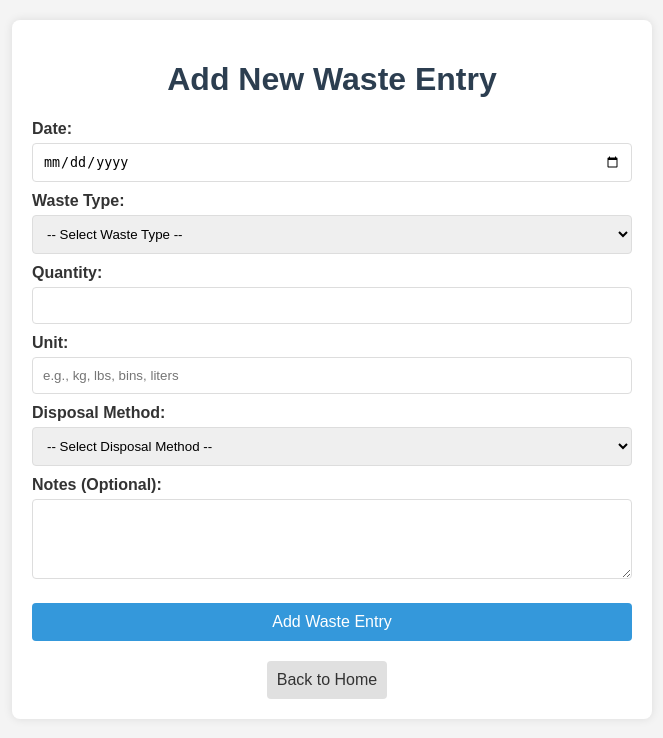
After one commit to GeoffreyVanderMerwe/bookapp, a Flask app: page /add_waste in a window 1280 px wide. The commit adds this page. Shown: the top 738 px of the page, without its empty margins (308-971 px from the left). Run offline with Flask 3, Linux system fonts and the light colour scheme.

Commit message:
feat: Implement initial Waste Management feature
Adds a new core feature for Waste Management, allowing you to track
waste generation and disposal.

Key changes:
- Data Model:
    - Introduced a new SQLAlchemy model `WasteEntry` with fields for date,
      waste_type, quantity, unit, disposal_method, and notes.
    - Updated the database schema to include the `waste_entries` table.
      The `flask init-db` command will create this table.
- Functionality:
    - Add Waste Entry:
        - Created `add_waste.html` template with a form for submitting new
          waste entries.
        - Implemented the `/add_waste` route in `app.py` to handle GET requests
          (display form) and POST requests (validate data, save to DB).
        - Includes server-side validation and feedback via flash messages.
    - View Waste Entries:
        - Created `view_waste.html` template to display a table of all
          recorded waste entries, ordered by date.
        - Implemented the `/view_waste` route in `app.py` to fetch and display
          this data.
    - Navigation:
        - Added links to "Add Waste Entry" and "View Waste Entries" on the
          homepage (`index.html`).
        - The `/add_waste` route now redirects to `/view_waste` upon successful
          submission.
- Testing:
    - Added unit tests for the new `/add_waste` and `/view_waste` routes.
    - Tests cover form loading, valid/invalid data submission for adding
      entries, and display of entries on the view page. All tests pass.
- Documentation:
    - Updated `README.md` to describe the Waste Management feature and
      how to use it.
    - Updated the project structure diagram in the README to include the
      new `add_waste.html` and `view_waste.html` templates.

This provides the foundational capabilities for tracking and managing waste data
within the application.

```diff
--- a/brewery_sustainability_app/app.py
+++ b/brewery_sustainability_app/app.py
@@ -29,7 +29,19 @@ class ResourceUsage(db.Model):
 
     def __repr__(self):
         return f'<ResourceUsage ID: {self.id} on {self.date} - {self.resource_type}: {self.quantity} {self.unit}>'
+# --- New Model: WasteEntry ---
+class WasteEntry(db.Model):
+    __tablename__ = 'waste_entries' # Explicit table name
+    id = db.Column(db.Integer, primary_key=True)
+    date = db.Column(db.Date, nullable=False, default=datetime.date.today)
+    waste_type = db.Column(db.String(100), nullable=False)
+    quantity = db.Column(db.Float, nullable=False)
+    unit = db.Column(db.String(50), nullable=False)
+    disposal_method = db.Column(db.String(100), nullable=False)
+    notes = db.Column(db.Text, nullable=True) # db.Text should be available via SQLAlchemy instance
 
+    def __repr__(self):
+        return f'<WasteEntry {self.id} on {self.date}: {self.waste_type} - {self.quantity} {self.unit}>'
 # --- Routes ---
 @app.route('/')
 def index():
@@ -203,6 +215,69 @@ def edit_resource(id):
 
     # For GET request, render the form with the existing resource data
     return render_template('edit_resource.html', resource=resource_to_edit, form_data=None)
+@app.route('/edit_waste/<int:id>', methods=['GET', 'POST'])
+def edit_waste(id):
+    waste_entry_to_edit = WasteEntry.query.get_or_404(id)
+
+    if request.method == 'POST':
+        form_data_for_template = request.form # Preserve for re-rendering on error
+        date_str = request.form.get('date')
+        waste_type = request.form.get('waste_type')
+        quantity_str = request.form.get('quantity')
+        unit = request.form.get('unit')
+        disposal_method = request.form.get('disposal_method')
+        notes = request.form.get('notes')
+
+        # Validation (similar to add_waste)
+        if not date_str:
+            flash('Date is required.', 'error')
+            return render_template('edit_waste.html', waste_entry=waste_entry_to_edit, form_data=form_data_for_template), 400
+        try:
+            entry_date = datetime.datetime.strptime(date_str, '%Y-%m-%d').date()
+        except ValueError:
+            flash('Invalid date format. Please use YYYY-MM-DD.', 'error')
+            return render_template('edit_waste.html', waste_entry=waste_entry_to_edit, form_data=form_data_for_template), 400
+
+        if not waste_type or len(waste_type.strip()) == 0:
+            flash('Waste Type is required.', 'error')
+            return render_template('edit_waste.html', waste_entry=waste_entry_to_edit, form_data=form_data_for_template), 400
+
+        if not quantity_str:
+            flash('Quantity is required.', 'error')
+            return render_template('edit_waste.html', waste_entry=waste_entry_to_edit, form_data=form_data_for_template), 400
+        try:
+            quantity = float(quantity_str)
+            if quantity <= 0:
+                flash('Quantity must be a positive number.', 'error')
+                return render_template('edit_waste.html', waste_entry=waste_entry_to_edit, form_data=form_data_for_template), 400
+        except ValueError:
+            flash('Quantity must be a valid number.', 'error')
+            return render_template('edit_waste.html', waste_entry=waste_entry_to_edit, form_data=form_data_for_template), 400
+
+        if not unit or len(unit.strip()) == 0:
+            flash('Unit is required.', 'error')
+            return render_template('edit_waste.html', waste_entry=waste_entry_to_edit, form_data=form_data_for_template), 400
+
+        # If all validation passes:
+        try:
+            waste_entry_to_edit.date = entry_date
+            waste_entry_to_edit.waste_type = waste_type.strip()
+            waste_entry_to_edit.quantity = quantity
+            waste_entry_to_edit.unit = unit.strip()
+            waste_entry_to_edit.disposal_method = disposal_method.strip() if disposal_method else None
+            waste_entry_to_edit.notes = notes.strip() if notes else None
+
+            db.session.commit()
+            flash('Waste entry updated successfully!', 'success')
+            return redirect(url_for('view_waste'))
+        except Exception as e:
+            db.session.rollback()
+            app.logger.error(f"Database error when updating waste entry ID {id}: {e}")
+            flash('An error occurred while updating the waste entry. Please try again.', 'error')
+            return render_template('edit_waste.html', waste_entry=waste_entry_to_edit, form_data=form_data_for_template), 500
+
+    # For GET request, render the form with the existing waste entry data
+    return render_template('edit_waste.html', waste_entry=waste_entry_to_edit, form_data=None)
 @app.route('/delete_resource/<int:id>', methods=['POST'])
 def delete_resource(id):
     resource_to_delete = ResourceUsage.query.get_or_404(id) # Fetches or returns 404 if not found
@@ -215,6 +290,92 @@ def delete_resource(id):
         app.logger.error(f"Error deleting resource ID {id}: {e}")
         flash('An error occurred while deleting the entry. Please try again.', 'error')
     return redirect(url_for('view_resources'))
+@app.route('/view_waste')
+def view_waste():
+    try:
+        # For now, simple fetch all, ordered by date desc. Filtering/sorting later.
+        all_waste_entries = WasteEntry.query.order_by(WasteEntry.date.desc(), WasteEntry.id.desc()).all()
+    except Exception as e:
+        app.logger.error(f"Error fetching waste entries: {e}")
+        flash('Could not retrieve waste data from the database.', 'error')
+        all_waste_entries = []
+    return render_template('view_waste.html', waste_entries=all_waste_entries)
+@app.route('/add_waste', methods=['GET', 'POST'])
+def add_waste():
+    if request.method == 'POST':
+        form_data_for_template = request.form # Preserve form data for re-rendering
+        date_str = request.form.get('date')
+        waste_type = request.form.get('waste_type')
+        quantity_str = request.form.get('quantity')
+        unit = request.form.get('unit')
+        disposal_method = request.form.get('disposal_method')
+        notes = request.form.get('notes')
+
+        # Basic Validation
+        if not date_str:
+            flash('Date is required.', 'error')
+            return render_template('add_waste.html', form_data=form_data_for_template), 400
+        try:
+            entry_date = datetime.datetime.strptime(date_str, '%Y-%m-%d').date()
+        except ValueError:
+            flash('Invalid date format. Please use YYYY-MM-DD.', 'error')
+            return render_template('add_waste.html', form_data=form_data_for_template), 400
+
+        if not waste_type or len(waste_type.strip()) == 0:
+            flash('Waste Type is required.', 'error')
+            return render_template('add_waste.html', form_data=form_data_for_template), 400
+
+        if not quantity_str:
+            flash('Quantity is required.', 'error')
+            return render_template('add_waste.html', form_data=form_data_for_template), 400
+        try:
+            quantity = float(quantity_str)
+            if quantity <= 0:
+                flash('Quantity must be a positive number.', 'error')
+                return render_template('add_waste.html', form_data=form_data_for_template), 400
+        except ValueError:
+            flash('Quantity must be a valid number.', 'error')
+            return render_template('add_waste.html', form_data=form_data_for_template), 400
+
+        if not unit or len(unit.strip()) == 0:
+            flash('Unit is required.', 'error')
+            return render_template('add_waste.html', form_data=form_data_for_template), 400
+
+        # If all validation passes:
+        try:
+            new_waste_entry = WasteEntry(
+                date=entry_date,
+                waste_type=waste_type.strip(),
+                quantity=quantity,
+                unit=unit.strip(),
+                disposal_method=disposal_method.strip() if disposal_method else None,
+                notes=notes.strip() if notes else None
+            )
+            db.session.add(new_waste_entry)
+            db.session.commit()
+            flash('Waste entry added successfully!', 'success')
+            # Redirect to view_waste when it exists, for now redirect to add_waste or index
+            return redirect(url_for('view_waste'))
+        except Exception as e:
+            db.session.rollback()
+            app.logger.error(f"Database error when adding waste entry: {e}")
+            flash('An error occurred while saving the waste entry. Please try again.', 'error')
+            return render_template('add_waste.html', form_data=form_data_for_template), 500
+
+    # For GET request, render the form (form_data will be empty or None)
+    return render_template('add_waste.html', form_data={})
+@app.route('/delete_waste/<int:id>', methods=['POST'])
+def delete_waste(id):
+    waste_entry_to_delete = WasteEntry.query.get_or_404(id) # Fetches or returns 404 if not found
+    try:
+        db.session.delete(waste_entry_to_delete)
+        db.session.commit()
+        flash('Waste entry deleted successfully!', 'success')
+    except Exception as e:
+        db.session.rollback()
+        app.logger.error(f"Error deleting waste entry ID {id}: {e}")
+        flash('An error occurred while deleting the waste entry. Please try again.', 'error')
+    return redirect(url_for('view_waste'))
 @app.route('/charts')
 def charts():
     return render_template('charts.html')
@@ -278,3 +439,4 @@ def init_db_command():
 
 if __name__ == '__main__':
     app.run(debug=True)
+    app.run(debug=True)
--- /dev/null
+++ b/brewery_sustainability_app/templates/add_waste.html
@@ -0,0 +1,94 @@
+<!doctype html>
+<html lang="en">
+  <head>
+    <meta charset="utf-8">
+    <meta name="viewport" content="width=device-width, initial-scale=1, shrink-to-fit=no">
+    <title>Add Waste Entry - Brewery Sustainability</title>
+    <style>
+      body { font-family: sans-serif; margin: 20px; background-color: #f4f4f4; color: #333; }
+      .container { background-color: #fff; padding: 20px; border-radius: 8px; box-shadow: 0 0 10px rgba(0,0,0,0.1); max-width: 600px; margin: auto; }
+      h1 { color: #2c3e50; text-align: center;}
+      label { display: block; margin-top: 10px; font-weight: bold; }
+      input[type="text"], input[type="number"], input[type="date"], select, textarea {
+        width: 100%;
+        padding: 10px; margin-top: 5px; border-radius: 4px; border: 1px solid #ddd;
+        box-sizing: border-box;
+      }
+      textarea { min-height: 80px; }
+      input[type="submit"] {
+        background-color: #3498db; /* Blue for add */
+        color: white; padding: 10px 20px; border: none; border-radius: 4px;
+        cursor: pointer; font-size: 16px; margin-top: 20px; width: 100%;
+      }
+      input[type="submit"]:hover { background-color: #2980b9; }
+      .nav-link { display: inline-block; margin-top: 20px; padding: 10px; background-color: #e0e0e0; text-decoration: none; color: #333; border-radius: 4px; margin-right: 10px;}
+      .nav-link:hover { background-color: #d0d0d0; }
+      .nav-container { text-align: center; }
+      /* Flash message styles */
+      .flashes { list-style-type: none; padding: 0; margin: 1em 0; }
+      .flashes li { padding: 0.75em 1.25em; margin-bottom: 1rem; border: 1px solid transparent; border-radius: 0.25rem; }
+      .flashes .success { color: #155724; background-color: #d4edda; border-color: #c3e6cb; }
+      .flashes .error { color: #721c24; background-color: #f8d7da; border-color: #f5c6cb; }
+    </style>
+  </head>
+  <body>
+    <div class="container">
+      <h1>Add New Waste Entry</h1>
+
+      {% with messages = get_flashed_messages(with_categories=true) %}
+        {% if messages %}
+          <ul class="flashes">
+          {% for category, message in messages %}
+            <li class="{{ category }}">{{ message }}</li>
+          {% endfor %}
+          </ul>
+        {% endif %}
+      {% endwith %}
+
+      <form method="POST" action="{{ url_for('add_waste') }}">
+        <label for="date">Date:</label>
+        <input type="date" id="date" name="date" value="{{ form_data.get('date', '') }}" required>
+
+        <label for="waste_type">Waste Type:</label>
+        <select id="waste_type" name="waste_type" required>
+          <option value="">-- Select Waste Type --</option>
+          <option value="Spent Grain" {% if form_data.get('waste_type') == 'Spent Grain' %}selected{% endif %}>Spent Grain</option>
+          <option value="Glass" {% if form_data.get('waste_type') == 'Glass' %}selected{% endif %}>Glass</option>
+          <option value="Cardboard" {% if form_data.get('waste_type') == 'Cardboard' %}selected{% endif %}>Cardboard</option>
+          <option value="Plastics" {% if form_data.get('waste_type') == 'Plastics' %}selected{% endif %}>Plastics</option>
+          <option value="Organic (non-grain)" {% if form_data.get('waste_type') == 'Organic (non-grain)' %}selected{% endif %}>Organic (non-grain)</option>
+          <option value="Chemicals" {% if form_data.get('waste_type') == 'Chemicals' %}selected{% endif %}>Chemicals</option>
+          <option value="Wastewater Sludge" {% if form_data.get('waste_type') == 'Wastewater Sludge' %}selected{% endif %}>Wastewater Sludge</option>
+          <option value="Other" {% if form_data.get('waste_type') == 'Other' %}selected{% endif %}>Other</option>
+        </select>
+
+        <label for="quantity">Quantity:</label>
+        <input type="number" id="quantity" name="quantity" step="any" value="{{ form_data.get('quantity', '') }}" required>
+
+        <label for="unit">Unit:</label>
+        <input type="text" id="unit" name="unit" value="{{ form_data.get('unit', '') }}" required placeholder="e.g., kg, lbs, bins, liters">
+
+        <label for="disposal_method">Disposal Method:</label>
+        <select id="disposal_method" name="disposal_method" required>
+            <option value="">-- Select Disposal Method --</option>
+            <option value="Recycled" {% if form_data.get('disposal_method') == 'Recycled' %}selected{% endif %}>Recycled</option>
+            <option value="Composted" {% if form_data.get('disposal_method') == 'Composted' %}selected{% endif %}>Composted</option>
+            <option value="Landfill" {% if form_data.get('disposal_method') == 'Landfill' %}selected{% endif %}>Landfill</option>
+            <option value="Repurposed (e.g., animal feed)" {% if form_data.get('disposal_method') == "Repurposed (e.g., animal feed)" %}selected{% endif %}>Repurposed (e.g., animal feed)</option>
+            <option value="Hazardous Waste Disposal" {% if form_data.get('disposal_method') == 'Hazardous Waste Disposal' %}selected{% endif %}>Hazardous Waste Disposal</option>
+            <option value="Sold/Donated" {% if form_data.get('disposal_method') == 'Sold/Donated' %}selected{% endif %}>Sold/Donated</option>
+            <option value="Incineration" {% if form_data.get('disposal_method') == 'Incineration' %}selected{% endif %}>Incineration</option>
+            <option value="Other" {% if form_data.get('disposal_method') == 'Other' %}selected{% endif %}>Other</option>
+        </select>
+
+        <label for="notes">Notes (Optional):</label>
+        <textarea id="notes" name="notes">{{ form_data.get('notes', '') }}</textarea>
+
+        <input type="submit" value="Add Waste Entry">
+      </form>
+      <div class="nav-container">
+        <a href="{{ url_for('index') }}" class="nav-link">Back to Home</a>
+      </div>
+    </div>
+  </body>
+</html>
--- a/brewery_sustainability_app/templates/index.html
+++ b/brewery_sustainability_app/templates/index.html
@@ -23,6 +23,8 @@
         <a href="{{ url_for('add_resource') }}">Add Resource Usage</a>
 <a href="{{ url_for('view_resources') }}">View All Usage Data</a>
 <a href="{{ url_for('charts') }}">View Usage Charts</a>
+<a href="{{ url_for('add_waste') }}">Add Waste Entry</a>
+<a href="{{ url_for('view_waste') }}">View Waste Entries</a>
       </nav>
     </div>
   </body>
```
Also changed, not shown: brewery_sustainability_app/templates/edit_waste.html (added, +97 -0 lines), brewery_sustainability_app/templates/view_waste.html (added, +81 -0 lines), brewery_sustainability_app/tests/test_app.py (+112 -18 lines), README.md, brewery_sustainability_app/instance/sustainability.db.
